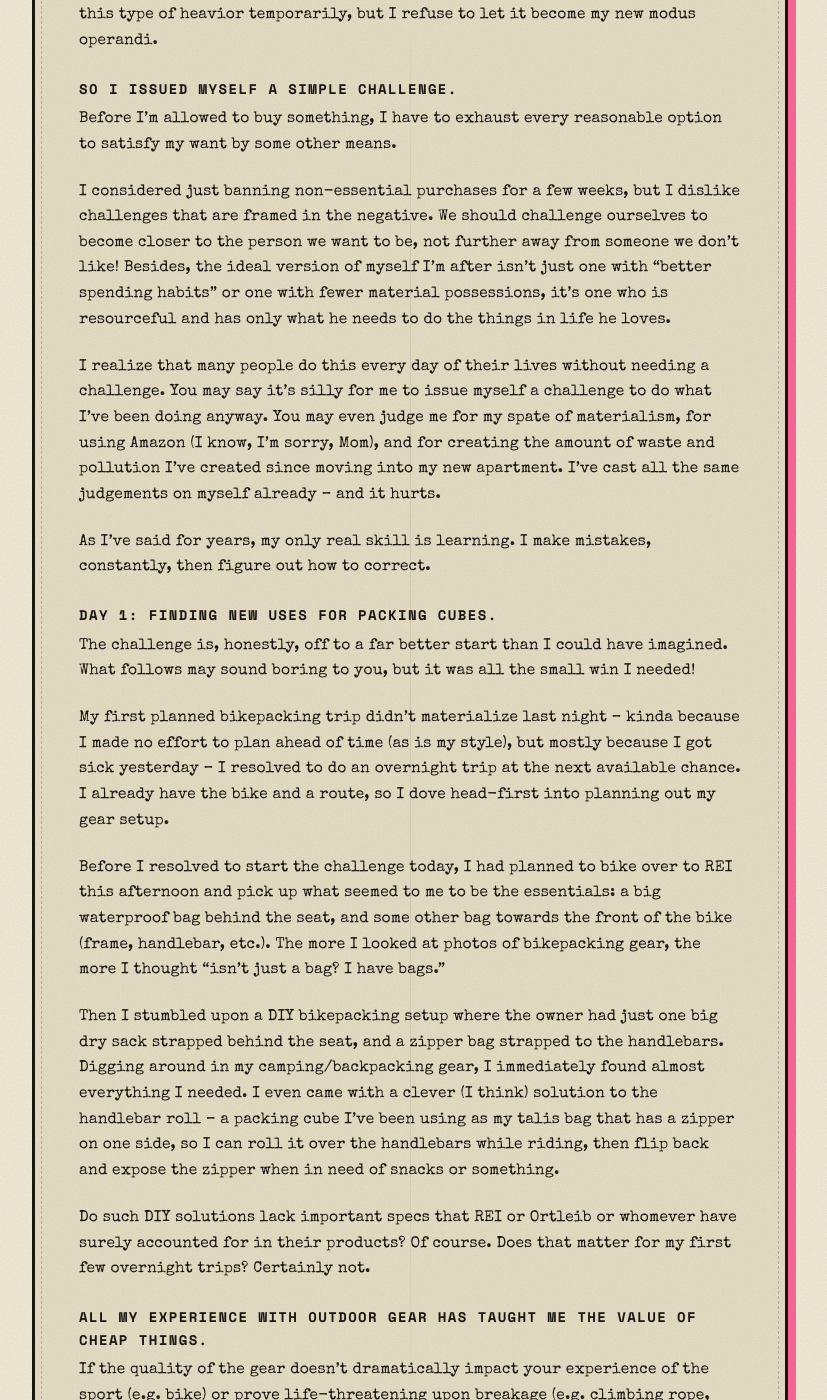
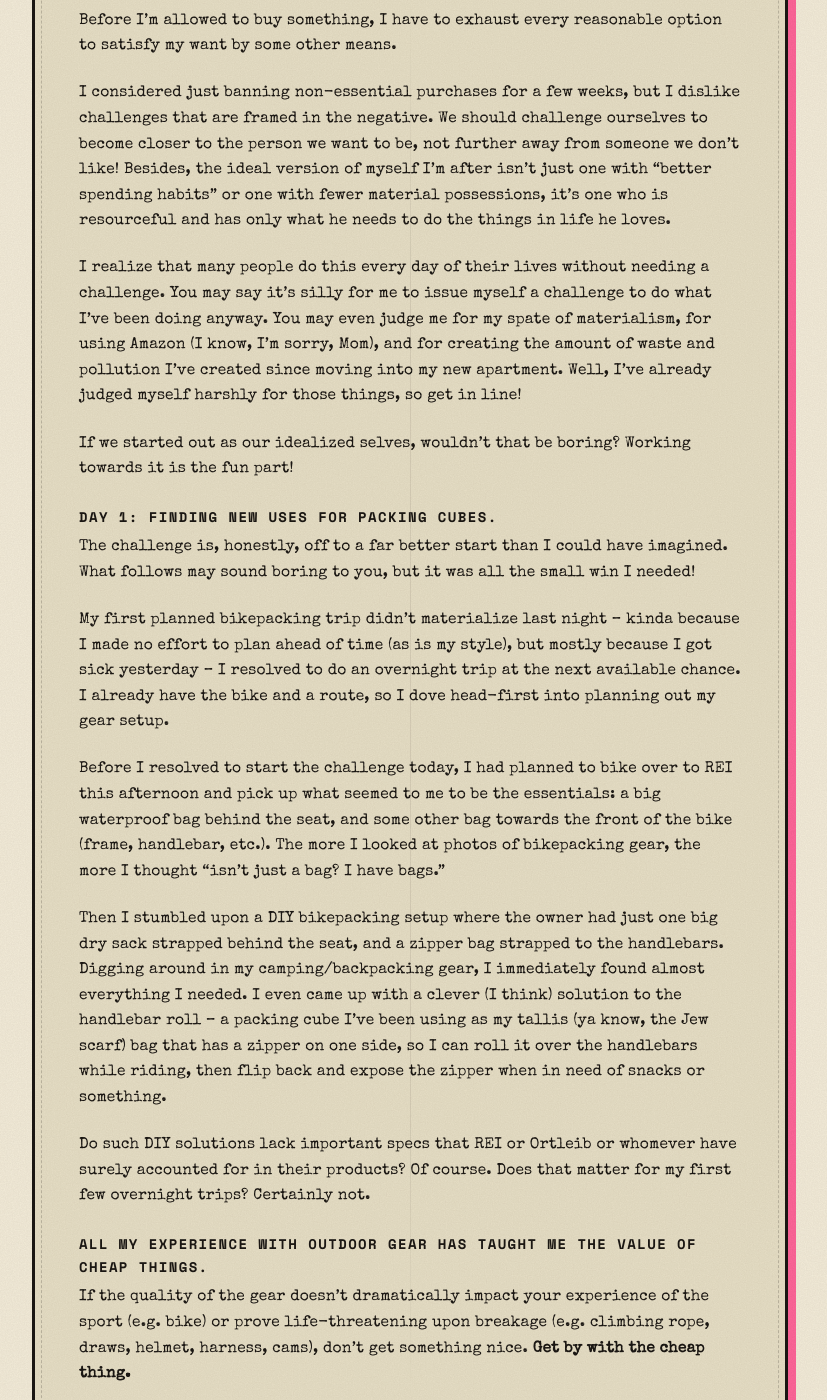
Before and after one commit to jberusch/jberusch.github.io, a Jekyll site: the page built from _posts/2026-04-20-a-new-goal-try-before-i-buy.md, in a window 1280 px wide and 1400 px high, scrolled down 1583 px. Shown: the whole window, without its empty margins (230-1057 px from the left). Built offline with Jekyll 4.4.1, drawn with Linux system fonts in a browser that asks for light colours; some of the changed text lies outside the part shown.

Commit message:
update post: a new goal: try before I buy

```diff
--- a/_posts/2026-04-20-a-new-goal-try-before-i-buy.md
+++ b/_posts/2026-04-20-a-new-goal-try-before-i-buy.md
@@ -3,10 +3,6 @@
 date: 2026-04-20
 tags: ["capitalism", "outdoors"]
 ---
-
-**TL;DR:** I'm buying too much. For the next month, I'm going to exhaust every option to DIY a solution before I buy something.
-
-~
 
 ### I'm alarmed at recent spending habits.
 Ever since moving to my new apartment, it's gotten out of control.
@@ -29,16 +25,16 @@
 
 Being a busy person, I learned to reduce my typical 2-week period of agonizing over purchases to split-second decisions where I could want something, find it, and buy it. I stopped thinking critically about what I was buying. And I stopped enjoying the thing much once I received it (likely to do with the lack of build-up). Quick aside: massive tie-in here to my ongoing ramblings on friction! Purchasing is an area where I believe -- from first-hand experience -- that the friction is more than just an obstacle; it's the process wherein we think through our decisions, decide what's worth what, build up the anticipation that melts into gratification, and more.
 
-I don't think I'm an intellectual purist -- I can make my piece with resorting to this type of heavior temporarily, but I refuse to let it become my new modus operandi.
+I don't think I'm an intellectual purist -- I can make my peace with resorting to this type of behavior temporarily, but I refuse to let it become my new modus operandi.
 
 ### So I issued myself a simple challenge.
 Before I'm allowed to buy something, I have to exhaust every reasonable option to satisfy my want by some other means.
 
 I considered just banning non-essential purchases for a few weeks, but I dislike challenges that are framed in the negative. We should challenge ourselves to become closer to the person we want to be, not further away from someone we don't like! Besides, the ideal version of myself I'm after isn't just one with "better spending habits" or one with fewer material possessions, it's one who is resourceful and has only what he needs to do the things in life he loves.
 
-I realize that many people do this every day of their lives without needing a challenge. You may say it's silly for me to issue myself a challenge to do what I've been doing anyway. You may even judge me for my spate of materialism, for using Amazon (I know, I'm sorry, Mom), and for creating the amount of waste and pollution I've created since moving into my new apartment. I've cast all the same judgements on myself already -- and it hurts.
+I realize that many people do this every day of their lives without needing a challenge. You may say it's silly for me to issue myself a challenge to do what I've been doing anyway. You may even judge me for my spate of materialism, for using Amazon (I know, I'm sorry, Mom), and for creating the amount of waste and pollution I've created since moving into my new apartment. Well, I've already judged myself harshly for those things, so get in line!
 
-As I've said for years, my only real skill is learning. I make mistakes, constantly, then figure out how to correct.
+If we started out as our idealized selves, wouldn't that be boring? Working towards it is the fun part!
 
 ### Day 1: finding new uses for packing cubes.
 The challenge is, honestly, off to a far better start than I could have imagined. What follows may sound boring to you, but it was all the small win I needed!
@@ -47,7 +43,7 @@
 
 Before I resolved to start the challenge today, I had planned to bike over to REI this afternoon and pick up what seemed to me to be the essentials: a big waterproof bag behind the seat, and some other bag towards the front of the bike (frame, handlebar, etc.). The more I looked at photos of bikepacking gear, the more I thought "isn't just a bag? I have bags."
 
-Then I stumbled upon a DIY bikepacking setup where the owner had just one big dry sack strapped behind the seat, and a zipper bag strapped to the handlebars. Digging around in my camping/backpacking gear, I immediately found almost everything I needed. I even came with a clever (I think) solution to the handlebar roll -- a packing cube I've been using as my talis bag that has a zipper on one side, so I can roll it over the handlebars while riding, then flip back and expose the zipper when in need of snacks or something.
+Then I stumbled upon a DIY bikepacking setup where the owner had just one big dry sack strapped behind the seat, and a zipper bag strapped to the handlebars. Digging around in my camping/backpacking gear, I immediately found almost everything I needed. I even came up with a clever (I think) solution to the handlebar roll -- a packing cube I've been using as my tallis (ya know, the Jew scarf) bag that has a zipper on one side, so I can roll it over the handlebars while riding, then flip back and expose the zipper when in need of snacks or something.
 
 Do such DIY solutions lack important specs that REI or Ortleib or whomever have surely accounted for in their products? Of course. Does that matter for my first few overnight trips? Certainly not.
 
@@ -56,8 +52,6 @@
 
 If the thing works, you proved that you could do it with the cheap thing and you didn't need to buy the fancy $80 saddle bag like all the other sheeple. You're smarter, morally superior, and -- above all -- a badass. No matter how small the victory.
 
-If the thing doesn't work, you end up with a great story. Remember that time you broke one of your trekking poles in Oregon, then realized you actually preferred walking with one pole? Or that time you almost got (or maybe actually got) hypothermia while attempting to climb Mt. Wheeler in a cotten shirt + raincoat during a winter storm? Or that time you didn't have a tent for a week, so you slept in the concrete semi-exposed vestibule of a pit toilet at a National Park bathroom in a SoCal windstorm?
+If the thing doesn't work, you end up with a great story. Remember that time you broke one of your trekking poles in Oregon, then realized you actually preferred walking with one pole? Or that time you almost got (or maybe actually got) hypothermia while attempting to climb Mt. Wheeler in a cotton shirt + raincoat during a winter storm? Or that time you didn't have a tent for a week, so you slept in the concrete semi-exposed vestibule of a pit toilet at a National Park bathroom in a SoCal windstorm?
 
 See? It's a win-win.
-
-As my high school tennis coach, Al Slawson, used to say: you either win, or you learn.
```
